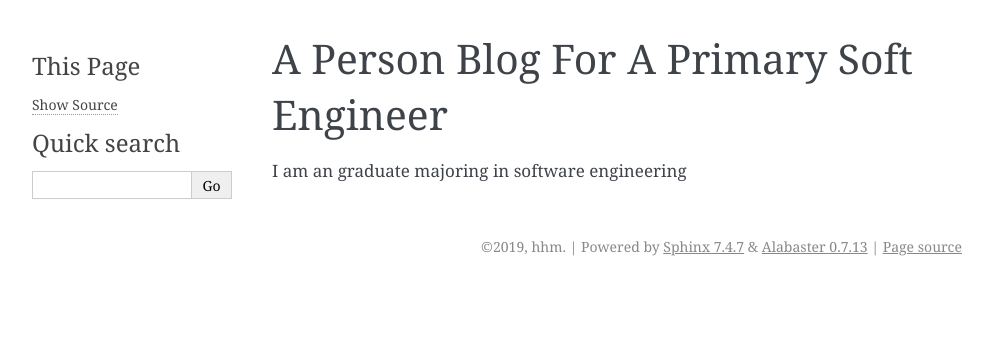
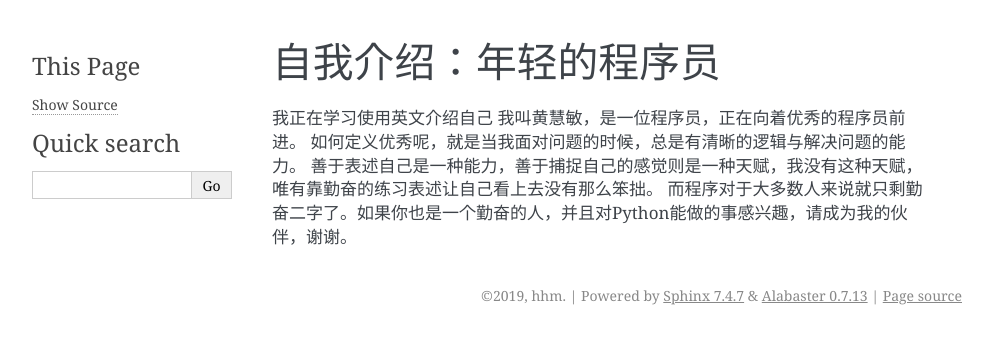
Before and after one commit to HHML0ve/hhm.blog.io, a Sphinx documentation site: the page built from source/induce_me.rst, in a window 1280 px wide. Shown: the top 344 px of the page, without its empty margins (148-1141 px from the left). Built offline with Sphinx 7.4.7, drawn with Linux system fonts in a browser that asks for light colours.

Commit message:
info: induce 2.0

```diff
--- a/source/induce_me.rst
+++ b/source/induce_me.rst
@@ -1,4 +1,8 @@
-A Person Blog For A Primary Soft Engineer
+自我介绍：年轻的程序员
 =========================================
 
-I am an graduate majoring in software engineering
+我正在学习使用英文介绍自己
+我叫黄慧敏，是一位程序员，正在向着优秀的程序员前进。
+如何定义优秀呢，就是当我面对问题的时候，总是有清晰的逻辑与解决问题的能力。
+善于表述自己是一种能力，善于捕捉自己的感觉则是一种天赋，我没有这种天赋，唯有靠勤奋的练习表述让自己看上去没有那么笨拙。
+而程序对于大多数人来说就只剩勤奋二字了。如果你也是一个勤奋的人，并且对Python能做的事感兴趣，请成为我的伙伴，谢谢。
```
Also changed, not shown: README.md (+22 -0 lines).
